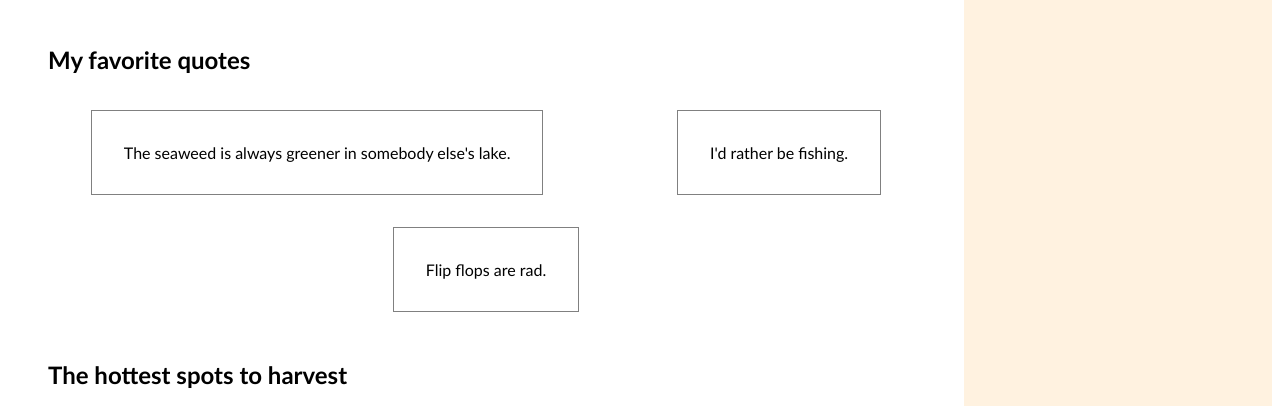
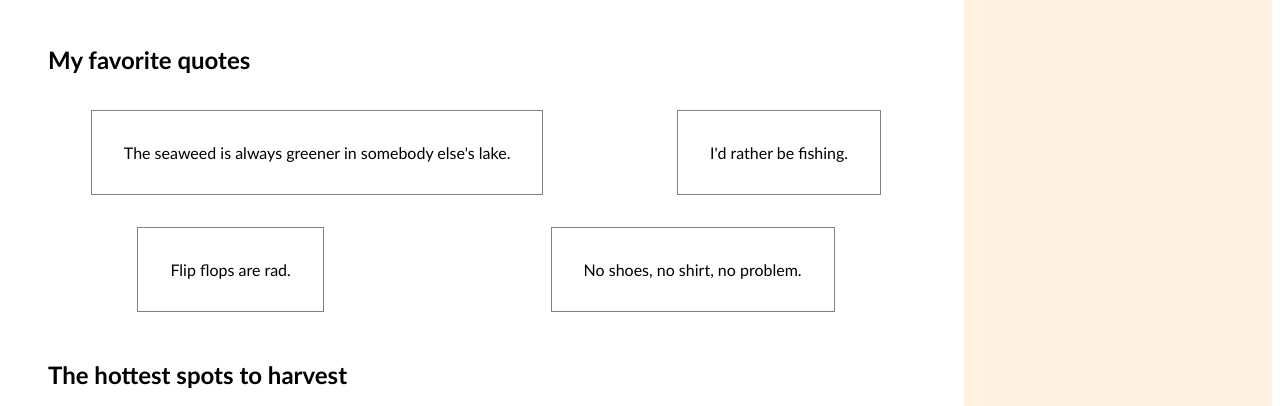
Before and after one commit to tenntom/Martins-aquarium, a plain HTML site: page index.html in a window 1280 px wide. Shown: the part 876-1282 px from the top of the page. Drawn offline with Linux system fonts and the light colour scheme.

Commit message:
Added shoes quote

```diff
--- a/index.html
+++ b/index.html
@@ -73,6 +73,7 @@
                 <div class= "quote__text">The seaweed is always greener in somebody else's lake.</div>
                 <div class= "quote__text">I'd rather be fishing.</div>
                 <div class= "quote__text">Flip flops are rad.</div>
+                <div class= "quote__text">No shoes, no shirt, no problem.</div>
             </section>
             <h2 class="location-header">The hottest spots to harvest</h2>
             <section class= "locations">
```
